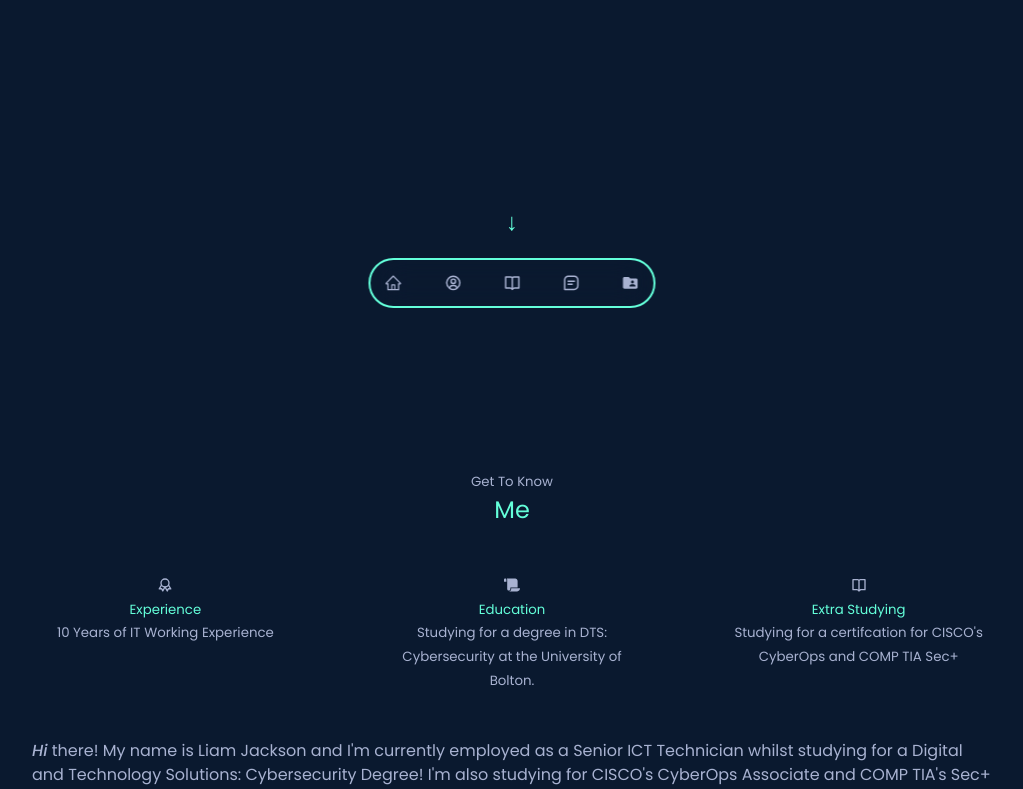
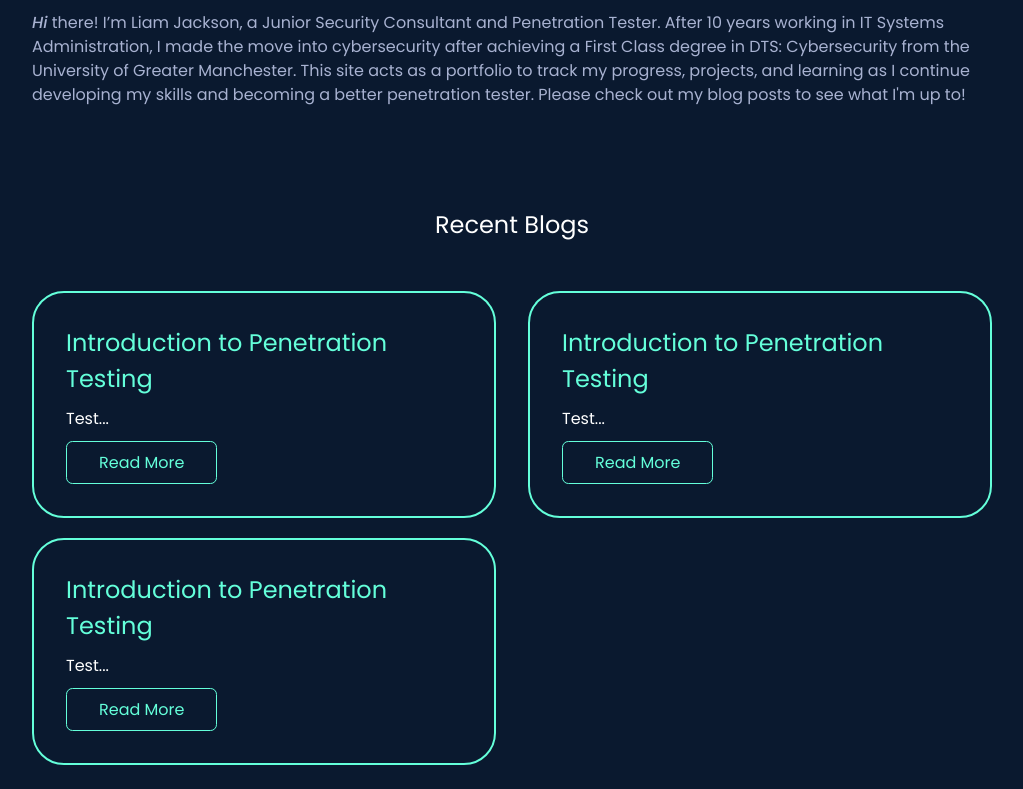
Before and after one commit to JacksonLDJ/react-portfolio-website, a React (Create React App) app: page / in a window 1280 px wide. Shown: the part 460-1249 px from the top of the page, without its empty margins (128-1151 px from the left). After the commit the page ends 1225 px from the top, so only its background shows below. Built offline with nearby package versions, Linux system fonts and the light colour scheme.

Commit message:
Website Overhaul
Website overhaul, with a focus on the blog section

```diff
--- a/src/components/Header/Header.css
+++ b/src/components/Header/Header.css
@@ -1,5 +1,5 @@
 Header {
-    height: 100vh;
+    height: 20vh;
     padding-top: 1rem;
     overflow: hidden;
     background-color: var(--color-bg);
--- a/src/components/Header/Header.jsx
+++ b/src/components/Header/Header.jsx
@@ -25,12 +25,8 @@ const Header = () => {
       <div className="header__container">
         <h5>Hello, I'm</h5>
         <h1>Liam Jackson</h1>
-        <h5>Senior ICT Technician and Cybersecurity University Student</h5>
+        <h5>Junior Security Consultant and Penetration Tester</h5>
         <CTA />
-      </div>
-
-      <div className="scroll-down-arrow" style={{ opacity }}>
-        <span>↓</span>
       </div>
     </header>
   );
--- a/src/components/about/About.jsx
+++ b/src/components/about/About.jsx
@@ -18,26 +18,26 @@ const About = () => {
             <article className='about__card'>
               <TbAward className='about__icon' />
               <h5>Experience</h5>
-              <small>10 Years of IT Working Experience</small>
+              <small>Junior Security Consultant and Penetration Tester</small>
             </article>
 
             <article className='about__card'>
               <FaScroll className='about__icon' />
               <h5>Education</h5>
-              <small>Studying for a degree in DTS: Cybersecurity at the University of Bolton.</small>
+              <small>1st Class BSc DTS: Cybersecurity</small>
             </article>
 
             <article className='about__card'>
               <BiBookOpen className='about__icon' />
-              <h5>Extra Studying</h5>
-              <small> Studying for a certifcation for CISCO's CyberOps and COMP TIA Sec+</small>
+              <h5>Certifications</h5>
+              <small> Cyber Essentials Basics and IASME Cyber Assurance Assessor </small>
             </article>
           </div>
 
 
           <p>
             <ReactMarkdown>
-              {"*Hi* there! My name is Liam Jackson and I'm currently employed as a Senior ICT Technician whilst studying for a Digital and Technology Solutions: Cybersecurity Degree! I'm also studying for CISCO's CyberOps Associate and COMP TIA's Sec+ qualifications which I aim to complete before I finish my final year of University. \n\nI've been working in IT for over 10 years with experience in SysAdmin and CyberOps. I'm currently working on my Synoptic Project (dissertation) where I'm planning to conduct a full security audit and analysis of my current employers security. I'm using this website to document my final year of studying at the University of Bolton where I hope to attain a First Class Honours Degree in my Cybersecurity Degree Apprenticeship and as a portfolio website. Thanks for checking my website out!"}
+              {"*Hi* there! I’m Liam Jackson, a Junior Security Consultant and Penetration Tester. After 10 years working in IT Systems Administration, I made the move into cybersecurity after achieving a First Class degree in DTS: Cybersecurity from the University of Greater Manchester. This site acts as a portfolio to track my progress, projects, and learning as I continue developing my skills and becoming a better penetration tester. Please check out my blog posts to see what I'm up to! "}
             </ReactMarkdown>
           </p>
 
--- a/src/components/blog-home/BlogHome.jsx
+++ b/src/components/blog-home/BlogHome.jsx
@@ -18,10 +18,11 @@ const BlogHome = () => {
       <section id="blog-home" className="container">
       <h1 className="blog-home-title">Recent Blogs</h1>
 
-        {posts.slice(0,3).map((post, index) => (
+      <div className="blog-grid">
+        {posts.slice(0, 4).map((post, index) => (
           <div className="blog-listing" key={index}>
             <h2>{post.title}</h2>
-          <p>{post.content[0].content.slice(0, 50) + "..."}</p>
+            <p>{post.content[0].content.slice(0, 50)}...</p>
             <button
               className={cn("btn", "blog-btn")}
               onClick={() => OpenPost(post.slug)}
@@ -30,7 +31,7 @@ const BlogHome = () => {
             </button>
           </div>
         ))}
-
+      </div>
     </section>
     );
 }
--- a/src/data/posts.js
+++ b/src/data/posts.js
@@ -22,5 +22,47 @@ export const posts = [
           "Test"
       }
     ]
+  },
+  {
+    title: "Introduction to Penetration Testing",
+    slug: "introduction-to-penetration-testing",
+    content: [
+      {
+        template: "basic",
+        title: "What is Penetration Testing?",
+        img: "https://miro.medium.com/v2/resize:fit:720/format:webp/1*Gm3FQ5G0xH1WZ4qQn9xk5A.png",
+        className: "",
+        content:
+          "Test"
+      },
+      {
+        template: "align-right",
+        title: "",
+        className: "blog-text",
+        content:
+          "Test"
+      }
+    ]
+  },
+  {
+    title: "Introduction to Penetration Testing",
+    slug: "introduction-to-penetration-testing",
+    content: [
+      {
+        template: "basic",
+        title: "What is Penetration Testing?",
+        img: "https://miro.medium.com/v2/resize:fit:720/format:webp/1*Gm3FQ5G0xH1WZ4qQn9xk5A.png",
+        className: "",
+        content:
+          "Test"
+      },
+      {
+        template: "align-right",
+        title: "",
+        className: "blog-text",
+        content:
+          "Test"
+      }
+    ]
   }
 ];
--- a/src/index.css
+++ b/src/index.css
@@ -43,7 +43,6 @@ html{
 section {
     color: var(--color-color-primary);
     background-color: var(--color-bg);
-    padding: 4rem 0;
 }
 
 @media screen and (max-width: 601px) {
@@ -72,7 +71,7 @@ section {
     }
 
     section {
-        min-height: 100vh;
+        min-height: 30vh;
     }
 }
 
--- a/src/pages/Blog.jsx
+++ b/src/pages/Blog.jsx
@@ -58,19 +58,11 @@ const BlogHome = (props) => {
   const navigate = useNavigate();
 
   return (
-    <div className="blog-home">
-      <button
-        className={cn("btn", "blog-home-btn")}
-        onClick={() => navigate("/")}
-      >
-        Back To Main Website
-      </button>
-      <h1>Blog Posts</h1>
-      {/*Each Post clicky thing*/}
-      {posts.map((post, index) => (
+    <div className="blog-grid">
+  {posts.slice(0, 4).map((post, index) => (
     <div className="blog-listing" key={index}>
       <h2>{post.title}</h2>
-          <p>{post.content[0].content.slice(0, 50) + "..."}</p>
+      <p>{post.content[0].content.slice(0, 80)}...</p>
       <button
         className={cn("btn", "blog-btn")}
         onClick={() => props.OpenPost(post.slug)}
--- a/src/pages/Home.jsx
+++ b/src/pages/Home.jsx
@@ -13,10 +13,7 @@ export const Home = () => {
     <>
         <HeaderSocial />
         <Header />
-        <Nav />
         <About />
-        <Experience />
-        <Contact />
         <BlogHome />
     </>
   )
--- a/src/styles/Blog.css
+++ b/src/styles/Blog.css
@@ -56,7 +56,7 @@
 }
 
 .blog-home {
-    width: 1000px;
+
     margin: 0 auto;
     padding-top: 50px;
     padding: 50px 4rem;
@@ -83,7 +83,22 @@
     }
 }
 
+.blog-grid {
+    display: grid;
+    grid-template-columns: repeat(2, 1fr);
+    column-gap: 2rem;
+    row-gap: 1.25rem;
+    margin-top: 3rem;
+}
 
+/* Each blog card */
+.blog-listing {
+    padding: 2rem 2rem;
+    margin: 0; /* important */
+    border: 2px solid #64ffda;
+    border-radius: 2rem;
+    color: white;
+}
 
 
 /* Blog Modifier Classes */
@@ -127,4 +142,11 @@ p {
         transform: translateX(-50%);
     }
 
+    @media screen and (max-width: 601px) {
+        .blog-grid {
+            grid-template-columns: 1fr;
+        }
+    }
+
+
 }
```
Lines whose indentation alone changed are shown as unchanged.
